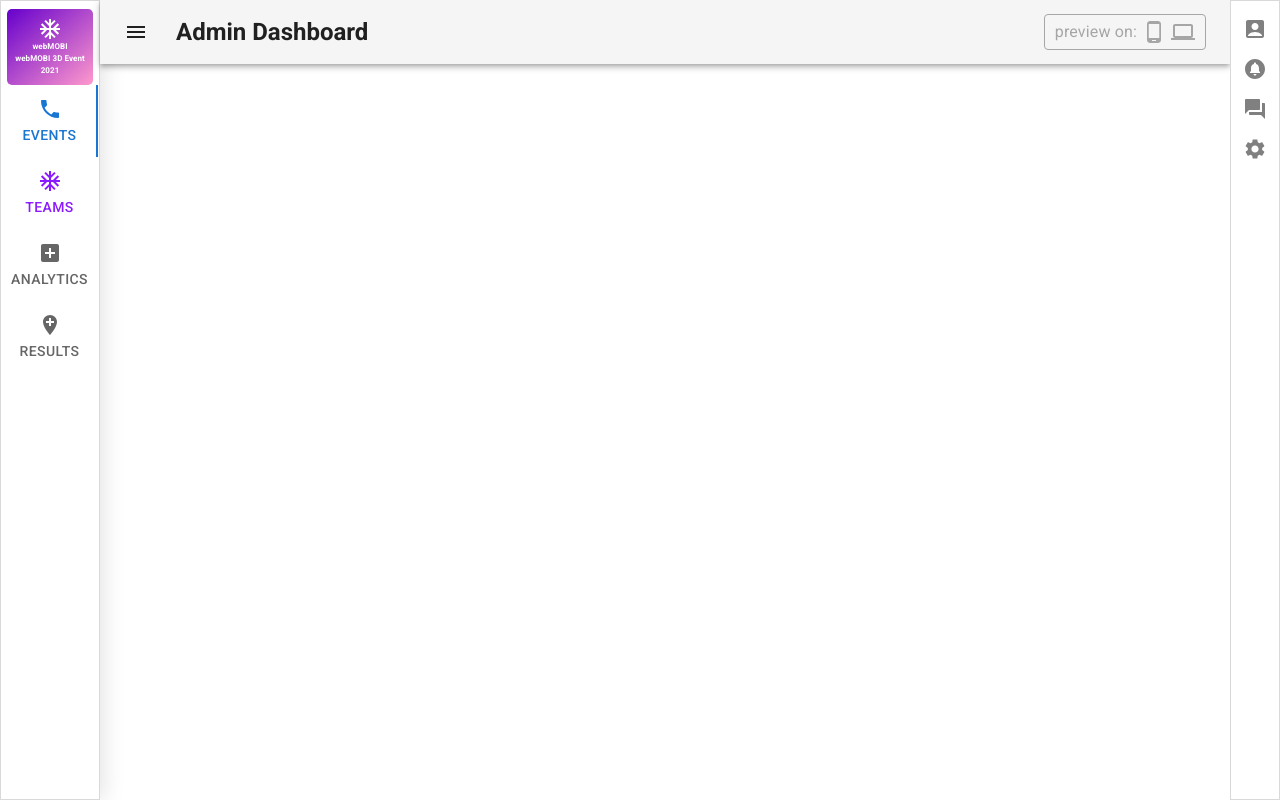
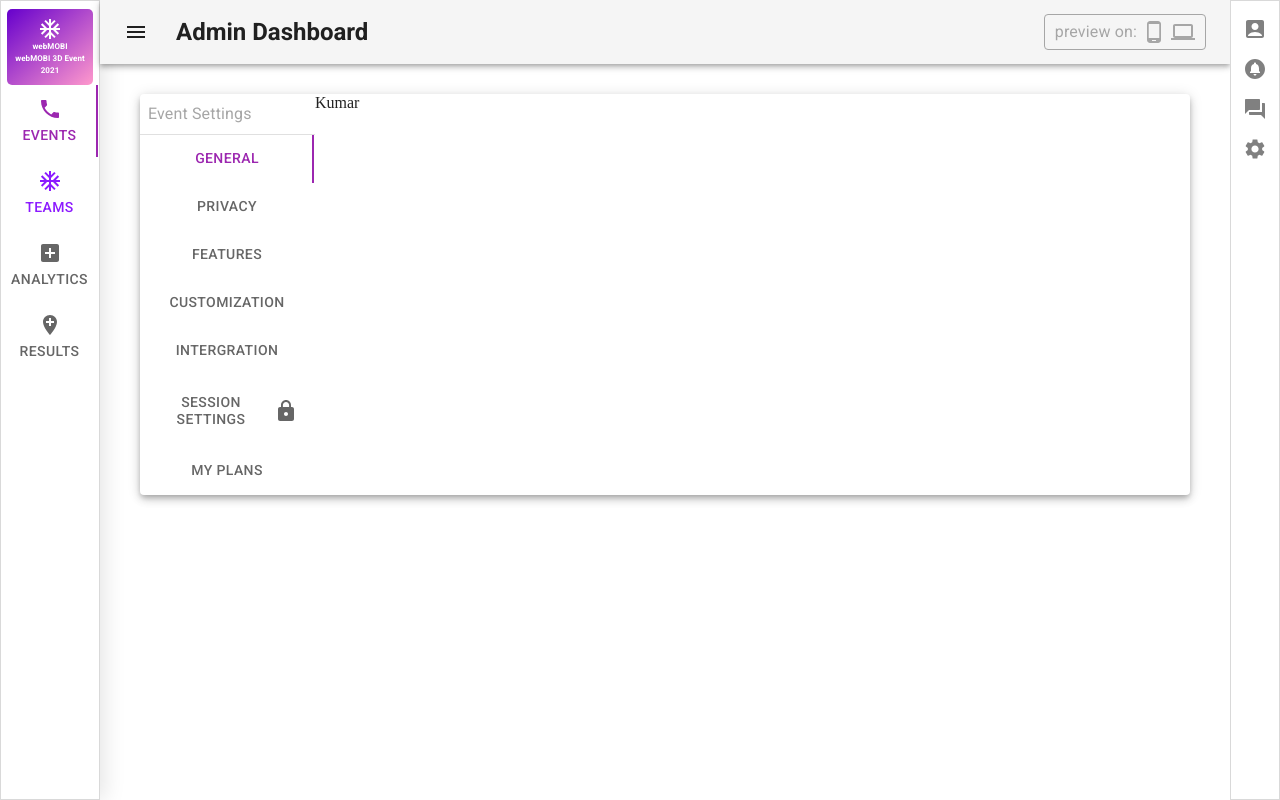
Before and after one commit to Rishu2000/webMobi-ass, a React (Create React App) app in the folder ass/: page / in a window 1280 px wide. Built offline with nearby package versions, Linux system fonts and the light colour scheme.

Commit message:
Added sidebar for the card.

```diff
--- a/ass/src/components/App.js
+++ b/ass/src/components/App.js
@@ -1,7 +1,6 @@
 import React, {useState} from 'react';
 import '../styles/App.css';
-import {Grid, Tabs, Tab, Typography, Box} from "@mui/material";
-import PropTypes from 'prop-types';
+import {Grid, Tabs, Tab, Typography, Box, Card, Paper, CardContent, CardHeader, Divider} from "@mui/material";
 import PhoneIcon from '@mui/icons-material/Phone';
 import AcUnitIcon from '@mui/icons-material/AcUnit';
 import AddBoxIcon from '@mui/icons-material/AddBox';
@@ -16,46 +15,19 @@ import IconButton from '@mui/material/IconButton';
 import MenuIcon from '@mui/icons-material/Menu';
 import PhoneAndroidIcon from '@mui/icons-material/PhoneAndroid';
 import ComputerIcon from '@mui/icons-material/Computer';
-
-function TabPanel(props) {
-  const { children, value, index, ...other } = props;
-
-  return (
-    <div
-      role="tabpanel"
-      hidden={value !== index}
-      id={`vertical-tabpanel-${index}`}
-      aria-labelledby={`vertical-tab-${index}`}
-      {...other}
-    >
-      {value === index && (
-        <Box sx={{ p: 3 }}>
-          <Typography>{children}</Typography>
-        </Box>
-      )}
-    </div>
-  );
-}
-
-TabPanel.propTypes = {
-  children: PropTypes.node,
-  index: PropTypes.number.isRequired,
-  value: PropTypes.number.isRequired,
-};
-
-function a11yProps(index) {
-  return {
-    id: `vertical-tab-${index}`,
-    'aria-controls': `vertical-tabpanel-${index}`,
-  };
-}
+import LockIcon from '@mui/icons-material/Lock';
 
 function App() {
 
   const [value, setValue] = useState(0);
+  const [anotherValue, setAnotherValue] = useState(0);
 
   const handleChange = (event, newValue) => {
     setValue(newValue);
+  };
+
+  const anotherHandleChange = (event, newValue) => {
+    setAnotherValue(newValue);
   };
 
   return (
@@ -77,14 +49,16 @@ function App() {
       <Tabs
         orientation="vertical"
         value={value}
+        textColor="secondary"
+        indicatorColor="secondary"
         onChange={handleChange}
         aria-label="Vertical tabs example"
         sx={{ borderRight: 1, borderColor: 'transparent' }}
       >
-        <Tab icon={<PhoneIcon/>} label="Events" {...a11yProps(0)} sx={{color:'#8c1aff'}}/>
-        <Tab icon={<AcUnitIcon/>} label="Teams" {...a11yProps(1)} sx={{color:'#8c1aff'}}/>
-        <Tab icon={<AddBoxIcon />} label="Analytics" {...a11yProps(2)} />
-        <Tab icon={<AddLocationIcon />} label="Results" {...a11yProps(3)} />
+        <Tab icon={<PhoneIcon/>} label="Events" sx={{color:'#8c1aff'}}/>
+        <Tab icon={<AcUnitIcon/>} label="Teams" sx={{color:'#8c1aff'}}/>
+        <Tab icon={<AddBoxIcon />} label="Analytics" />
+        <Tab icon={<AddLocationIcon />} label="Results" />
       </Tabs>
     </Box>
         </Grid>
@@ -114,6 +88,39 @@ function App() {
               </Toolbar>
             </AppBar>
           </Box>
+          <Box sx={{ flexGrow: 1 }}>
+            <Paper sx={{margin:'30px 40px'}} elevation="5">
+              <Grid container>
+                <Grid item md={2} xs={12}>
+                  <Typography component="div" sx={{p:1, color:'#a6a6a6'}}>
+                    Event Settings
+                  </Typography>
+                  <Divider/>
+                  <Tabs
+                    orientation="vertical"
+                    value={anotherValue}
+                    textColor="secondary"
+                    indicatorColor="secondary"
+                    onChange={anotherHandleChange}
+                    aria-label="Vertical tabs example"
+                    sx={{ borderRight: 1, borderColor: 'transparent'}}
+                  >
+                    <Tab label="General" />
+                    <Tab label="Privacy" />
+                    <Tab label="Features" />
+                    <Tab label="Customization" />
+                    <Tab label="Intergration" />
+                    <Tab
+                      icon={<LockIcon/>}
+                      iconPosition="end"
+                      label="Session Settings"/>
+                    <Tab label="My plans"/>
+                  </Tabs>
+                </Grid>
+                <Grid item md={10} xs={12}>Kumar</Grid>
+              </Grid>
+            </Paper>
+          </Box>
         </Grid>
         <Grid item sx={{display:'flex', flexDirection:'column', alignItems: 'center',pt:1,
           border:"1px solid #d9d9d9", backgroundColor:"white", color:'gray'}}>
```
